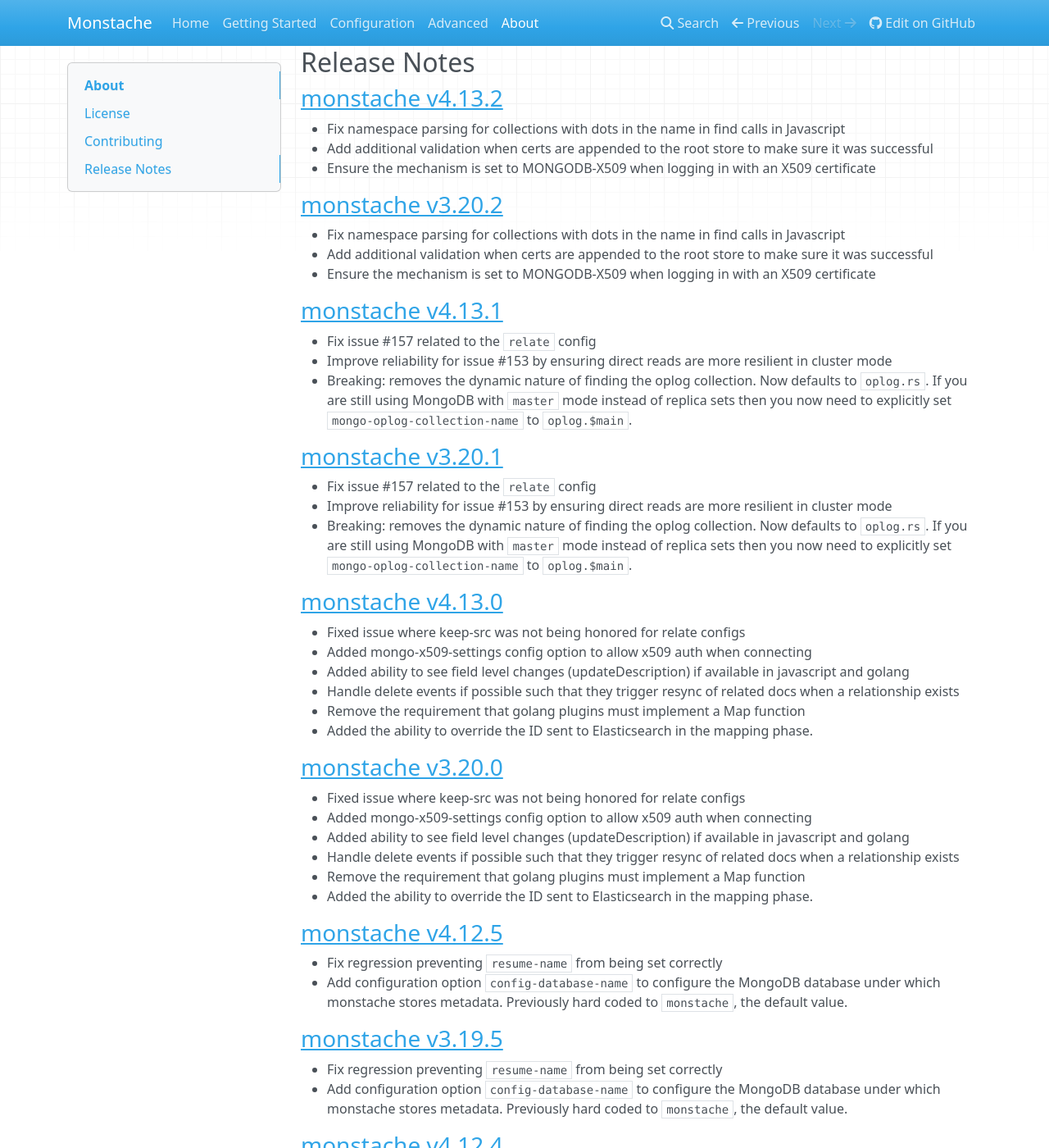
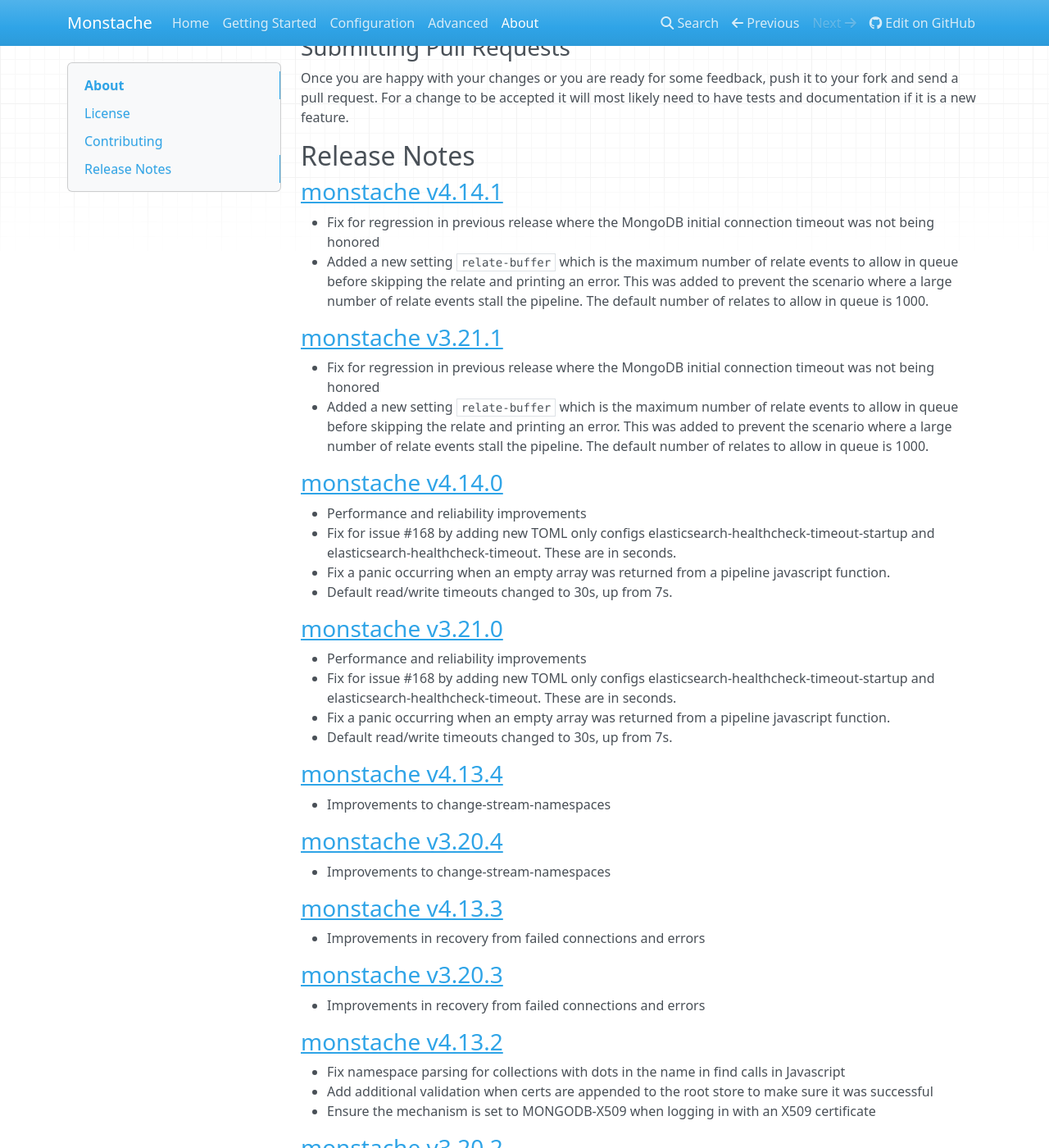
Before and after one commit to rwynn/monstache-site, an MkDocs documentation site: the page built from src/about.md, in a window 1280 px wide and 1400 px high, scrolled down 1788 px. Shown: the whole window at 82% size. Built offline with MkDocs 1.6.1, drawn with Linux system fonts in a browser that asks for light colours; nearby versions of some CDN libraries; a style sheet for code colours, icons or effects is not loaded; some of the changed text lies outside the part shown.

Commit message:
update docs

````diff
--- a/docs/index.html
+++ b/docs/index.html
@@ -259,5 +259,5 @@
 
 <!--
 MkDocs version : 1.0.4
-Build Date UTC : 2019-01-18 21:43:28
+Build Date UTC : 2019-02-01 02:31:13
 -->
--- a/src/about.md
+++ b/src/about.md
@@ -43,12 +43,18 @@
 ### Testing the Development Version
 
 If you want to just install and try out the latest development version of
-Monstache you can do so with the following command. This can be useful if you
+Monstache you can do so with the following commands. This can be useful if you
 want to provide feedback for a new feature or want to confirm if a bug you
-have encountered is fixed in the git master.
+have encountered is fixed in the git master. You will need at least golang `1.11`
+which includes native go modules support.
 
 ```bash
-go get -u github.com/rwynn/monstache
+cd ~/build # somewhere outside your $GOPATH
+git clone https://github.com/rwynn/monstache.git
+cd monstache
+# make changes as necessary
+go install
+# the resulting monstache binary will be in $GOPATH/bin
 ```
 
 ### Running the tests
@@ -77,8 +83,9 @@
 
 	If you don't want to setup MongoDB and Elasticsearch on your machine another option for running the tests
 	is via Docker. After cloning the monstache repo you can cd into the `docker/test` directory and run
-	`run-tests.sh`.  You will need `docker` and `docker-compose` to run the tests this way.  Services for
-	MongoDB and Elasticsearch will be started and the tests run on any changes you have made to the source code.
+	`run-tests.sh`.  You will need recent versions of `docker` and `docker-compose` to run the tests this way.
+	Services for MongoDB and Elasticsearch will be started and the tests run on any changes you have made to the
+	source code.
 
 ### Submitting Pull Requests
 
@@ -87,6 +94,56 @@
 most likely need to have tests and documentation if it is a new feature.
 
 ## Release Notes
+
+### [monstache v4.14.1](https://github.com/rwynn/monstache/releases/tag/v4.14.1)
+
+* Fix for regression in previous release where the MongoDB initial connection timeout
+  was not being honored
+* Added a new setting `relate-buffer` which is the maximum number of relate events to
+  allow in queue before skipping the relate and printing an error.  This was added to
+  prevent the scenario where a large number of relate events stall the pipeline.  The
+  default number of relates to allow in queue is 1000.
+
+### [monstache v3.21.1](https://github.com/rwynn/monstache/releases/tag/v3.21.1)
+
+* Fix for regression in previous release where the MongoDB initial connection timeout
+  was not being honored
+* Added a new setting `relate-buffer` which is the maximum number of relate events to
+  allow in queue before skipping the relate and printing an error.  This was added to
+  prevent the scenario where a large number of relate events stall the pipeline.  The
+  default number of relates to allow in queue is 1000.
+
+### [monstache v4.14.0](https://github.com/rwynn/monstache/releases/tag/v4.14.0)
+
+* Performance and reliability improvements
+* Fix for issue #168 by adding new TOML only configs elasticsearch-healthcheck-timeout-startup and
+  elasticsearch-healthcheck-timeout. These are in seconds.
+* Fix a panic occurring when an empty array was returned from a pipeline javascript function.
+* Default read/write timeouts changed to 30s, up from 7s.
+
+### [monstache v3.21.0](https://github.com/rwynn/monstache/releases/tag/v3.21.0)
+
+* Performance and reliability improvements
+* Fix for issue #168 by adding new TOML only configs elasticsearch-healthcheck-timeout-startup and
+  elasticsearch-healthcheck-timeout. These are in seconds.
+* Fix a panic occurring when an empty array was returned from a pipeline javascript function.
+* Default read/write timeouts changed to 30s, up from 7s.
+
+### [monstache v4.13.4](https://github.com/rwynn/monstache/releases/tag/v4.13.4)
+
+* Improvements to change-stream-namespaces
+
+### [monstache v3.20.4](https://github.com/rwynn/monstache/releases/tag/v3.20.4)
+
+* Improvements to change-stream-namespaces
+
+### [monstache v4.13.3](https://github.com/rwynn/monstache/releases/tag/v4.13.3)
+
+* Improvements in recovery from failed connections and errors
+
+### [monstache v3.20.3](https://github.com/rwynn/monstache/releases/tag/v3.20.3)
+
+* Improvements in recovery from failed connections and errors
 
 ### [monstache v4.13.2](https://github.com/rwynn/monstache/releases/tag/v4.13.2)
 
````
Also changed, not shown: other parts of src/about.md (+1 -1 lines), docs/about/index.html (+63 -6 lines), docs/advanced/index.html (+6 -6 lines), docs/config/index.html (+29 -6 lines), docs/sitemap.xml (+5 -5 lines), docs/start/index.html (+12 -9 lines), src/advanced.md (+5 -5 lines), src/config.md (+33 -4 lines), src/start.md (+18 -18 lines), docs/search/search_index.json, 1 other file.
